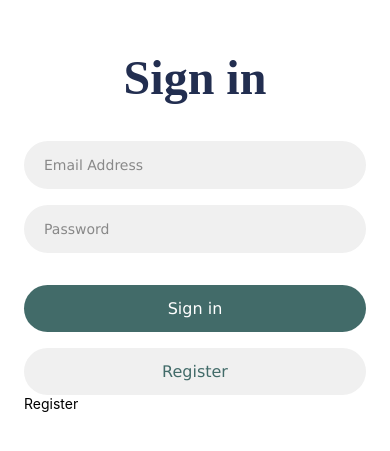
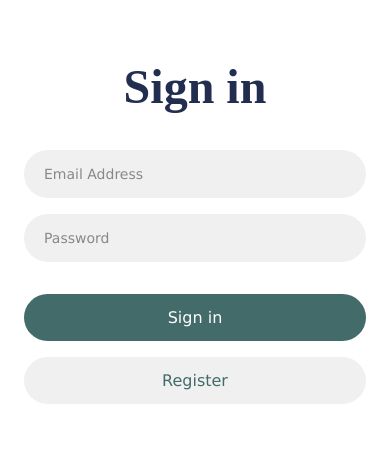
Before and after one commit to jzeller04/unplugged, a React Native app: screen / in a window 390 px wide. Shown: the part 191-642 px from the top of the page. Built offline with nearby package versions, Linux system fonts and the light colour scheme.

Commit message:
Removed duplicate text

```diff
--- a/src/client/screens/SignInScreen.js
+++ b/src/client/screens/SignInScreen.js
@@ -41,9 +41,6 @@ const SignInScreen = ({ navigation }) => {
       </TouchableOpacity>
       <TouchableOpacity style={styles.button2} onPress={() => navigation.navigate('Register')}>
         <Text style={styles.buttonText2}>Register</Text>
-      </TouchableOpacity>
-      <TouchableOpacity style={styles.button} onPress={() => navigation.navigate('Register')}>
-        <Text style={styles.buttonText}>Register</Text>
       </TouchableOpacity>
     </View>
   );
```
